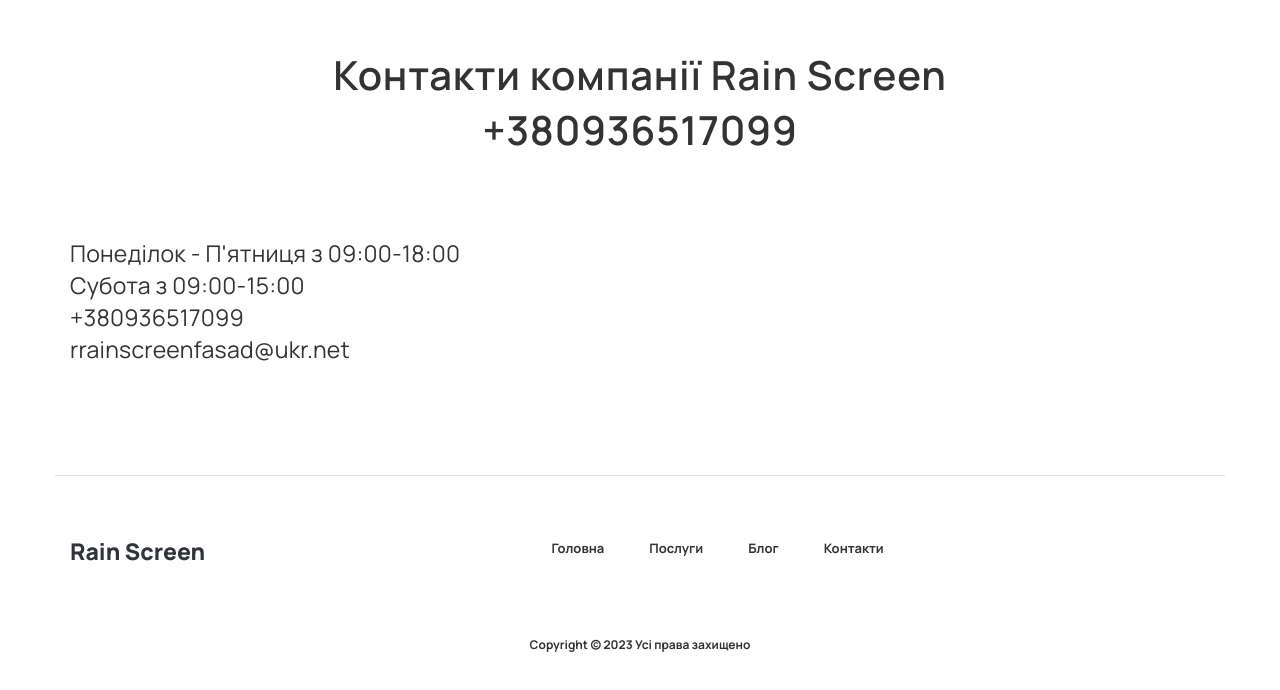
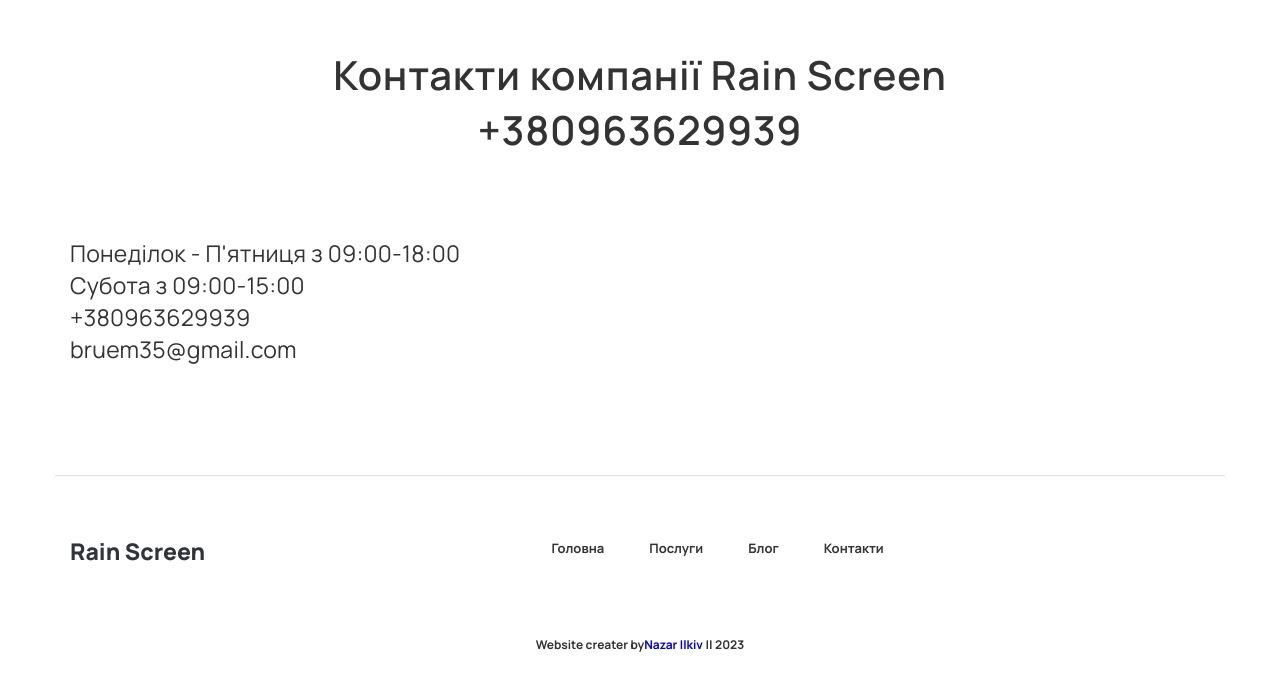
Before and after one commit to NazarIlkiv/Rainscreen_responsive_website, a Next.js app: page /contacts in a window 1280 px wide. Shown: the part 306-996 px from the top of the page. Built offline with nearby package versions, Linux system fonts and the light colour scheme.

Commit message:
Update Header

```diff
--- a/components/Footer.js
+++ b/components/Footer.js
@@ -32,7 +32,14 @@ const Footer = () => {
             </ul>
           </nav>
           <div className={styles.footer__copy}>
-            Copyright © 2023 Усі права захищено
+            Website creater by
+            <a
+              href="https://www.facebook.com/profile.php?id=100006647478046"
+              alt="facebook profile Nazara Ilkiva"
+            >
+              Nazar Ilkiv
+            </a>{" "}
+            || 2023
           </div>
         </div>
       </footer>
--- a/components/Slider.js
+++ b/components/Slider.js
@@ -19,10 +19,10 @@ const Slider = () => {
             >
               <div className={styles.content_main_block_body}>
                 <h1 className={styles.content_main_block__sub_title}>
-                  Металопластикові вікна Rehau у м.Львів
+                  Сучасні рішення для Вас...
                 </h1>
                 <div className={styles.content_main_block__title}>
-                  Сучасні рішення для Вас...
+                  Металопластикові вікна Rehau у м.Львів
                 </div>
                 <div className={styles.content_main_block__text}>
                   Професійна команда інженерів компанії <b>Rain Screen</b>{" "}
--- a/next-seo.config.js
+++ b/next-seo.config.js
@@ -1,12 +1,12 @@
 export default {
-  title: "Rain Screen - виробник алюмінієвих та металопластикових конструкцій",
+  title: "Металопластикові вікна та двері Rehau у м.Львів",
   description:
     "металопластикові вікна та двері Rehau у м.Львів, купити металопластикові вікна Rehau",
   openGraph: {
     type: "website",
     locale: "ua",
-    url: "http://localhost:3000/",
+    url: "https://www.rainscreen.com.ua/",
     site_name:
-      "Rain Screen - виробник алюмінієвих та металопластикових конструкцій",
+      "Виробник металопластикових вікон та дверей Rehau у м.Львів - Rainscreen",
   },
 };
--- a/pages/contacts/index.js
+++ b/pages/contacts/index.js
@@ -7,7 +7,7 @@ const contacts = () => {
   return (
     <>
       <NextSeo
-        title="Контакти компанії Rain Screen"
+        title="Металопластикові вікна та двері Rehau у м.Львів контакти"
         description="Номер телефону:+380936517099, Електронна адреса: rrainscreenfasad@ukr.net "
         openGraph={{
           title: "Контакти компанії Rain Screen",
@@ -45,7 +45,7 @@ const contacts = () => {
               itemProp="telephone"
               className={`${styles.contacts__title} ${stylesRepeat.title} ${stylesRepeat.title_center}`}
             >
-              +380936517099
+              +380963629939
             </h3>
             <div className={styles.contacts__body}>
               <div
@@ -56,8 +56,8 @@ const contacts = () => {
               >
                 <div>Понеділок - П&#39;ятниця з 09:00-18:00</div>
                 <div>Субота з 09:00-15:00</div>
-                <div itemProp="telephone">+380936517099</div>
-                <div itemProp="email">rrainscreenfasad@ukr.net</div>
+                <div itemProp="telephone">+380963629939</div>
+                <div itemProp="email">bruem35@gmail.com</div>
               </div>
             </div>
           </div>
--- a/pages/fasad/index.js
+++ b/pages/fasad/index.js
@@ -5,7 +5,7 @@ const fasadProduct = () => {
   return (
     <>
       <Head>
-        <title>Навісний вентильований фасад м.Львів</title>
+        <title>Навісний вентильований фасад м.Львів, приємні ціни</title>
         <meta
           name="description"
           content="Навісний вентильований фасад м.Львів"
--- a/pages/index.js
+++ b/pages/index.js
@@ -10,6 +10,7 @@ const Home = () => {
   return (
     <>
       <Head>
+        <title>Металопластикові вікна та двері Rehau у м.Львів</title>
         <meta
           name="description"
           content="Головна сторінка компанії Rain Screen"
--- a/pages/products/index.js
+++ b/pages/products/index.js
@@ -6,7 +6,10 @@ const ProductPage = () => {
   return (
     <>
       <Head>
-        <title>Продукції компанії Rain Screen</title>
+        <title>
+          Металопластикові вікна Rehau у м.Львів, Навісний Вентильований Фасад,
+          Алюмінієві конструкції!
+        </title>
         <meta
           name="description"
           content="алюмінієві та металопластикові конструкції м.Львів"
--- a/pages/rehau/index.js
+++ b/pages/rehau/index.js
@@ -5,7 +5,9 @@ const RehauProduct = () => {
   return (
     <>
       <Head>
-        <title>Металопластикові конструкції Rehau Львів</title>
+        <title>
+          Металопластикові вікна та двері Rehau у.Львові - Rain Screen
+        </title>
         <meta
           name="description"
           content="Металопластикові вікна та двері Rehau м.Львів"
```
